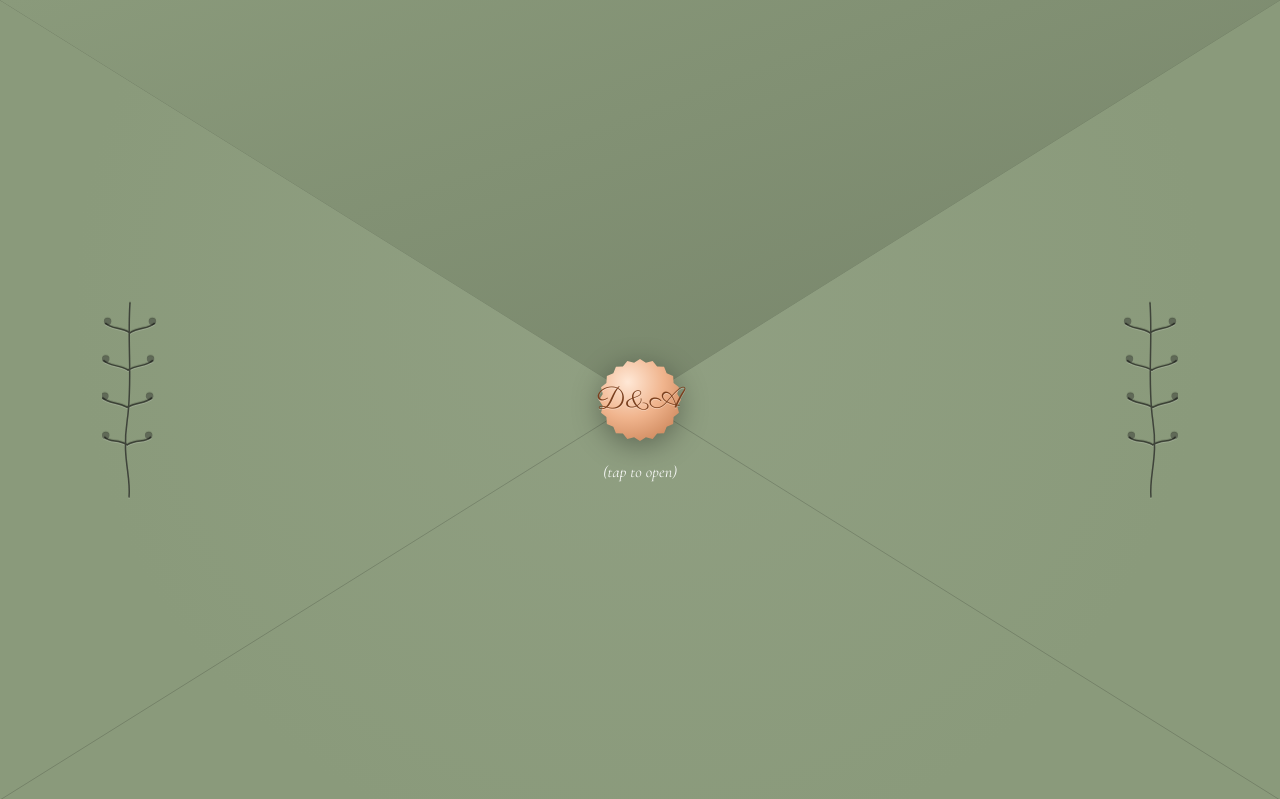
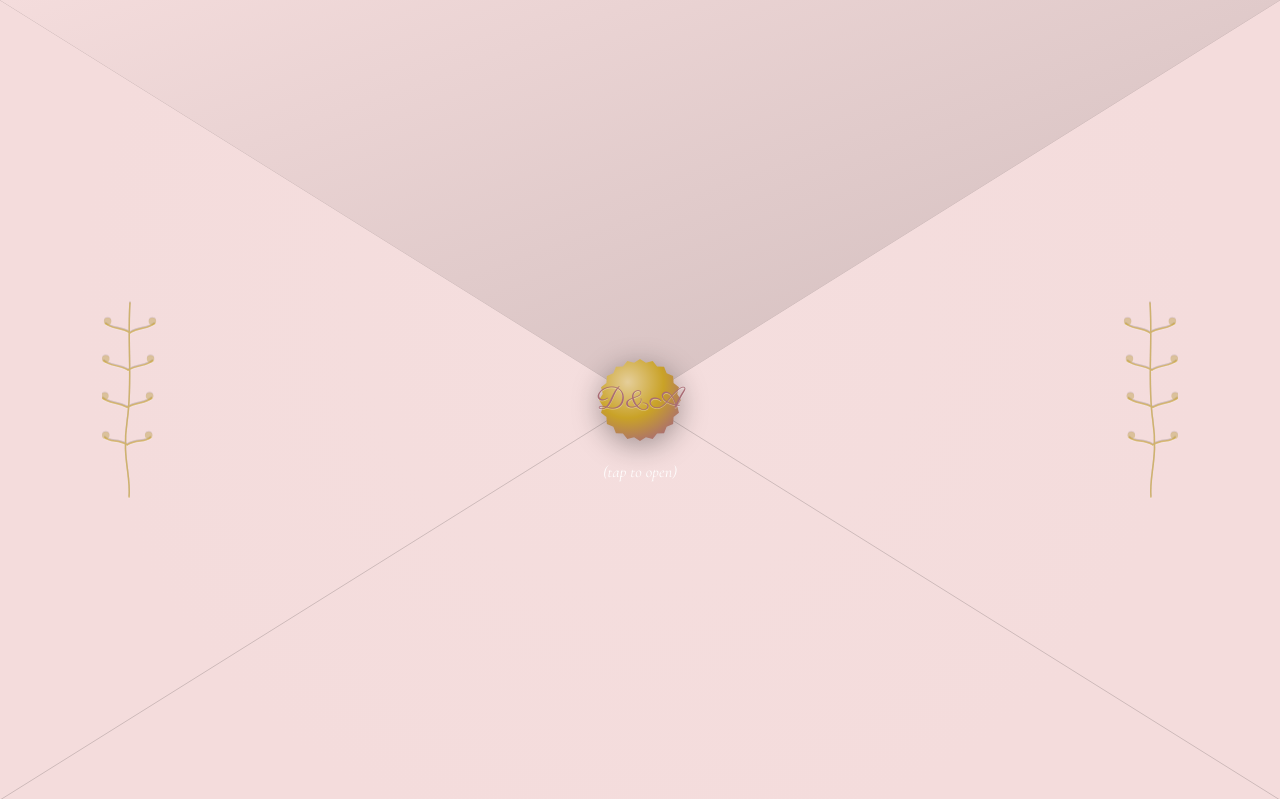
Before and after one commit to MQasim47/Wedding-invite, a website built with Vite: page index.html in a window 1280 px wide. Shown: the top 799 px of the page. Built offline with nearby package versions, Linux system fonts and the light colour scheme; some packages are replaced by stand-ins of ours.

Commit message:
Replace burgundy/sage palette with client's gold, white and pink colours
- New 8-token theme (surface, primaryDeep, accentSoft added) in config.js,
  theme.css, and animations/theme.js
- Recolored every hardcoded green/red/burgundy hex in utils/icons.js (wax
  seals, hummingbird, wisteria/calla stems, hero illustration, dahlia band,
  closing heart) to the new gold/rose palette, wired to CSS vars where
  possible
- Fixed white-on-primary button contrast by repointing .btn/.btn-outline to
  --color-primary-deep (~4.1-4.2:1)
- Recolored RSVP error states off literal red to --color-primary-deep
- Updated favicon.svg and og-image.svg/.jpg to the new palette

```diff
--- a/src/animations/theme.js
+++ b/src/animations/theme.js
@@ -13,12 +13,16 @@ function hexToRgb(hex) {
 // the site flow from config.js alone.
 export function applyTheme() {
   const root = document.documentElement;
-  const { primary, accent, background, text, envelope } = config.theme;
+  const { primary, primaryDeep, accent, accentSoft, background, surface, text, envelope } = config.theme;
   root.style.setProperty("--color-primary", primary);
+  root.style.setProperty("--color-primary-deep", primaryDeep);
   root.style.setProperty("--color-accent", accent);
+  root.style.setProperty("--color-accent-soft", accentSoft);
   root.style.setProperty("--color-background", background);
+  root.style.setProperty("--color-surface", surface);
   root.style.setProperty("--color-text", text);
   root.style.setProperty("--color-envelope", envelope);
   root.style.setProperty("--color-primary-rgb", hexToRgb(primary));
+  root.style.setProperty("--color-primary-deep-rgb", hexToRgb(primaryDeep));
   root.style.setProperty("--color-accent-rgb", hexToRgb(accent));
 }
--- a/src/config.js
+++ b/src/config.js
@@ -132,11 +132,14 @@ export const config = {
   },
 
   theme: {
-    primary: "#6B1E2E", // burgundy
-    accent: "#C9A96E", // gold
-    background: "#FBF7F2", // cream
-    text: "#3A2A2A",
-    envelope: "#8A9A7B", // sage
+    background: "#FFFCFA",
+    surface: "#FDF4F1",
+    text: "#4A3A38",
+    primary: "#C48B93",
+    primaryDeep: "#A96B74",
+    accent: "#C9A227",
+    accentSoft: "#E5CE9A",
+    envelope: "#F4DCDC",
   },
 
   music: {
--- a/src/styles/main.css
+++ b/src/styles/main.css
@@ -159,7 +159,7 @@ svg { display: block; }
   width: 56px;
   height: 58%;
   transform: translateY(-50%);
-  color: #000;
+  color: var(--color-accent);
   z-index: 1;
   filter: drop-shadow(0 1px 0 rgba(255, 255, 255, 0.3)) drop-shadow(0 -1px 0.5px rgba(0, 0, 0, 0.25));
 }
@@ -238,7 +238,7 @@ svg { display: block; }
 
 .envelope-seal-initials {
   position: relative;
-  color: #7a3f1d;
+  color: var(--color-primary-deep);
   font-family: var(--font-script);
   font-size: 1.7rem;
   text-shadow: 0 1px 0 rgba(255, 255, 255, 0.35);
@@ -929,7 +929,7 @@ svg { display: block; }
   gap: 8px;
   padding: 12px 24px;
   border-radius: 999px;
-  background: var(--color-primary);
+  background: var(--color-primary-deep);
   color: #fff;
   font-size: 0.9rem;
   letter-spacing: 0.04em;
@@ -941,8 +941,8 @@ svg { display: block; }
 
 .btn-outline {
   background: transparent;
-  color: var(--color-primary);
-  border: 1.5px solid var(--color-primary);
+  color: var(--color-primary-deep);
+  border: 1.5px solid var(--color-primary-deep);
 }
 
 .venue-map-btn { margin-top: 16px; }
@@ -1096,7 +1096,7 @@ svg { display: block; }
 .field-textarea { resize: vertical; min-height: 90px; }
 
 .field-error {
-  color: #a02334;
+  color: var(--color-primary-deep);
   font-size: 0.78rem;
   margin-top: 4px;
   min-height: 1em;
@@ -1195,7 +1195,7 @@ svg { display: block; }
   font-size: 0.85rem;
 }
 
-.rsvp-status[data-kind="error"] { color: #a02334; }
+.rsvp-status[data-kind="error"] { color: var(--color-primary-deep); }
 .rsvp-status[data-kind="demo"] { color: var(--color-label); }
 
 .rsvp-success {
--- a/src/styles/theme.css
+++ b/src/styles/theme.css
@@ -10,22 +10,26 @@
      baseline automatically instead of needing individual re-tuning. */
   font-size: 106.25%;
 
-  --color-primary: #6B1E2E;
-  --color-accent: #C9A96E;
-  --color-background: #FBF7F2;
-  --color-text: #3A2A2A;
-  --color-envelope: #8A9A7B;
+  --color-background: #FFFCFA;
+  --color-surface: #FDF4F1;
+  --color-text: #4A3A38;
+  --color-primary: #C48B93;
+  --color-primary-deep: #A96B74;
+  --color-accent: #C9A227;
+  --color-accent-soft: #E5CE9A;
+  --color-envelope: #F4DCDC;
 
-  --color-primary-rgb: 107, 30, 46;
-  --color-accent-rgb: 201, 169, 110;
+  --color-primary-rgb: 196, 139, 147;
+  --color-primary-deep-rgb: 169, 107, 116;
+  --color-accent-rgb: 201, 162, 39;
 
   --font-script: "Parisienne", cursive;
   --font-serif: "Cormorant Garamond", "Georgia", serif;
 
-  /* Darkened gold used for small labels/dress codes/captions — the raw
-     --color-accent gold fails WCAG contrast against the cream background at
-     small sizes (~2.1:1), this blend clears 4.5:1. */
-  --color-label: color-mix(in srgb, var(--color-accent) 45%, var(--color-primary) 55%);
+  /* Rosy-dark blend used for small labels/dress codes/captions — clears
+     4.5:1 against the new cream background (~6.2:1 measured) while still
+     reading rosy rather than a flat neutral gray. */
+  --color-label: color-mix(in srgb, var(--color-text) 45%, var(--color-primary-deep) 55%);
 
   --phone-width: 430px;
   --gutter: 24px;
--- a/src/utils/icons.js
+++ b/src/utils/icons.js
@@ -165,9 +165,9 @@ export function sealScallopSVG() {
   return `<svg class="envelope-seal-shape" viewBox="0 0 100 100" aria-hidden="true">
     <defs>
       <radialGradient id="seal-blush" cx="35%" cy="28%" r="80%">
-        <stop offset="0%" stop-color="#ffe8d6" />
-        <stop offset="55%" stop-color="#f0b48d" />
-        <stop offset="100%" stop-color="#cf8a5f" />
+        <stop offset="0%" stop-color="var(--color-accent-soft)" />
+        <stop offset="55%" stop-color="var(--color-accent)" />
+        <stop offset="100%" stop-color="var(--color-primary-deep)" />
       </radialGradient>
     </defs>
     <path d="${d}" fill="url(#seal-blush)" />
@@ -251,9 +251,9 @@ export function laceDoilySVG() {
 // Small flying hummingbird — side profile, wings spread, iridescent body.
 export function hummingbirdSVG() {
   return `<svg class="hummingbird-svg" viewBox="0 0 60 40" aria-hidden="true">
-    <path d="M4 20c6-3 12-2 16 2 2-8 8-14 16-14-4 5-6 10-5 15 4-1 8 0 11 3-5 2-10 2-14 0-3 3-8 4-12 2 3 3 3 6 0 8-2-3-6-4-9-3 2-3 1-7-3-8-4-1-8-3-10-5z" fill="#2f7a5c" />
-    <circle cx="34" cy="17" r="1.6" fill="#1a2e26" />
-    <path d="M34 15c4-2 8-2 11 0-3 1-7 1-11 0z" fill="#c9a96e" opacity="0.7" />
+    <path d="M4 20c6-3 12-2 16 2 2-8 8-14 16-14-4 5-6 10-5 15 4-1 8 0 11 3-5 2-10 2-14 0-3 3-8 4-12 2 3 3 3 6 0 8-2-3-6-4-9-3 2-3 1-7-3-8-4-1-8-3-10-5z" fill="var(--color-accent)" />
+    <circle cx="34" cy="17" r="1.6" fill="#2a1f1c" />
+    <path d="M34 15c4-2 8-2 11 0-3 1-7 1-11 0z" fill="var(--color-accent)" opacity="0.7" />
   </svg>`;
 }
 
@@ -261,7 +261,7 @@ export function hummingbirdSVG() {
 // hanging florals.
 export function wisteriaClusterSVG() {
   return `<svg class="hero-floral-svg" viewBox="0 0 100 200" aria-hidden="true">
-    <path d="M50 0 C 48 40, 54 80, 48 120 S 52 170, 50 200" fill="none" stroke="#7a9b6b" stroke-width="2" opacity="0.7" />
+    <path d="M50 0 C 48 40, 54 80, 48 120 S 52 170, 50 200" fill="none" stroke="var(--color-accent-soft)" stroke-width="2" opacity="0.7" />
     <g fill="#e9b8c8">
       ${[30, 55, 80, 105, 130, 150].map((y, i) => `<ellipse cx="${50 + (i % 2 === 0 ? -14 : 14)}" cy="${y}" rx="16" ry="9" transform="rotate(${i % 2 === 0 ? -18 : 18} ${50 + (i % 2 === 0 ? -14 : 14)} ${y})" opacity="${0.55 + (i % 3) * 0.12}" />`).join("")}
     </g>
@@ -277,13 +277,13 @@ export function callaLilyClusterSVG() {
   const lily = (x, y, rot, scale) => `<g transform="translate(${x} ${y}) rotate(${rot}) scale(${scale})">
     <path d="M0 0 C -14 4, -16 22, -2 34 C 4 24, 4 10, 0 0 Z" fill="#a8215f" />
     <path d="M0 2 C -6 8, -6 18, 0 26" fill="none" stroke="#7a1746" stroke-width="1.4" opacity="0.6" />
-    <line x1="0" y1="0" x2="4" y2="30" stroke="#5c7a4a" stroke-width="2" />
+    <line x1="0" y1="0" x2="4" y2="30" stroke="var(--color-accent-soft)" stroke-width="2" />
   </g>`;
   return `<svg class="hero-floral-svg" viewBox="0 0 100 140" aria-hidden="true">
     ${lily(45, 10, -12, 1.5)}
     ${lily(65, 25, 14, 1.2)}
     ${lily(30, 35, -22, 1.1)}
-    <path d="M50 0c-4 20-2 40 4 60" fill="none" stroke="#5c7a4a" stroke-width="2" opacity="0.6" />
+    <path d="M50 0c-4 20-2 40 4 60" fill="none" stroke="var(--color-accent-soft)" stroke-width="2" opacity="0.6" />
   </svg>`;
 }
 
@@ -305,7 +305,7 @@ export function hallIllustrationSVG() {
   function topiary(x, y, scale) {
     return `<g transform="translate(${x} ${y}) scale(${scale})">
       <rect x="-4" y="0" width="8" height="10" fill="#8a6a3f" />
-      <path d="M0 -34 C-13 -20, -13 -4, 0 2 C13 -4, 13 -20, 0 -34 Z" fill="#5c7a4a" opacity="0.85" />
+      <path d="M0 -34 C-13 -20, -13 -4, 0 2 C13 -4, 13 -20, 0 -34 Z" fill="var(--color-accent-soft)" opacity="0.85" />
     </g>`;
   }
   const leftChairs = [0, 1, 2].map((i) => chair(70 - i * 16, 240 - i * 34, 1 - i * 0.22)).join("");
@@ -314,7 +314,7 @@ export function hallIllustrationSVG() {
   const rightTopiary = [0, 1].map((i) => topiary(352 + i * 10, 214 - i * 46, 1 - i * 0.3)).join("");
   const balusters = Array.from({ length: 24 }, (_, i) => {
     const x = 40 + i * 14;
-    return `<line x1="${x}" y1="92" x2="${x}" y2="104" stroke="#c9b78e" stroke-width="2" />`;
+    return `<line x1="${x}" y1="92" x2="${x}" y2="104" stroke="var(--color-accent-soft)" stroke-width="2" />`;
   }).join("");
   const garlandDots = Array.from({ length: 18 }, (_, i) => {
     const x = 130 + i * 8;
@@ -325,7 +325,7 @@ export function hallIllustrationSVG() {
     const angle = (i / 6) * Math.PI * 2;
     const x2 = 200 + Math.cos(angle) * 16;
     const y2 = 42 + Math.sin(angle) * 6 + 6;
-    return `<line x1="200" y1="42" x2="${x2.toFixed(1)}" y2="${y2.toFixed(1)}" stroke="#c9a96e" stroke-width="1.2" /><circle cx="${x2.toFixed(1)}" cy="${y2.toFixed(1)}" r="2" fill="#e8c98a" />`;
+    return `<line x1="200" y1="42" x2="${x2.toFixed(1)}" y2="${y2.toFixed(1)}" stroke="var(--color-accent)" stroke-width="1.2" /><circle cx="${x2.toFixed(1)}" cy="${y2.toFixed(1)}" r="2" fill="var(--color-accent-soft)" />`;
   }).join("");
 
   return `<svg class="hero-hall-svg" viewBox="0 0 400 260" preserveAspectRatio="xMidYMax slice" aria-hidden="true">
@@ -349,8 +349,8 @@ export function hallIllustrationSVG() {
     ${garlandDots}
 
     <!-- chandelier -->
-    <line x1="200" y1="0" x2="200" y2="42" stroke="#c9a96e" stroke-width="1.4" />
-    <ellipse cx="200" cy="44" rx="10" ry="4" fill="#e8c98a" />
+    <line x1="200" y1="0" x2="200" y2="42" stroke="var(--color-accent)" stroke-width="1.4" />
+    <ellipse cx="200" cy="44" rx="10" ry="4" fill="var(--color-accent-soft)" />
     ${chandelierArms}
 
     <!-- aisle runner -->
@@ -361,7 +361,7 @@ export function hallIllustrationSVG() {
 
     <!-- couple, small and centered near the arch -->
     <g transform="translate(200 172)">
-      <path d="M-10 40 Q-11 16 0 12 Q11 16 10 40 Z" fill="#6B1E2E" />
+      <path d="M-10 40 Q-11 16 0 12 Q11 16 10 40 Z" fill="var(--color-primary)" />
       <circle cx="-4" cy="4" r="5.2" fill="#e3ac7c" />
       <path d="M-10 42 Q-9 10 -1 4 Q4 12 4 42 Z" fill="#fdfaf5" transform="translate(9 0)" />
       <circle cx="6" cy="4" r="5.2" fill="#e3ac7c" />
@@ -388,7 +388,7 @@ export function dahliaBandSVG() {
     return out;
   }
 
-  const tones = ["#5c1420", "#7a1c2b", "#4a0f1a", "#6e1826"];
+  const tones = ["var(--color-accent)", "var(--color-accent-soft)", "var(--color-primary)", "var(--color-primary-deep)"];
   let blooms = "";
   const positions = [
     [40, 55, 34], [110, 35, 30], [175, 60, 36], [235, 30, 28], [300, 55, 34],
@@ -401,11 +401,11 @@ export function dahliaBandSVG() {
   const flecks = Array.from({ length: 14 }, () => {
     const x = (Math.random() * 400).toFixed(1);
     const y = (Math.random() * 90).toFixed(1);
-    return `<circle cx="${x}" cy="${y}" r="1.4" fill="#e8c98a" opacity="${(0.4 + Math.random() * 0.4).toFixed(2)}" />`;
+    return `<circle cx="${x}" cy="${y}" r="1.4" fill="var(--color-accent-soft)" opacity="${(0.4 + Math.random() * 0.4).toFixed(2)}" />`;
   }).join("");
 
   return `<svg class="dahlia-band-svg" viewBox="0 0 400 90" preserveAspectRatio="xMidYMid slice" aria-hidden="true">
-    <rect width="400" height="90" fill="#3a0d16" />
+    <rect width="400" height="90" fill="color-mix(in srgb, var(--color-primary-deep) 55%, black 45%)" />
     ${blooms}
     ${flecks}
   </svg>`;
@@ -419,9 +419,9 @@ export function waxSealHeartSVG() {
   return `<svg class="wax-seal-heart-svg" viewBox="0 0 100 100" aria-hidden="true">
     <defs>
       <radialGradient id="wax-heart-grad" cx="34%" cy="28%" r="75%">
-        <stop offset="0%" stop-color="#c14a5e" />
-        <stop offset="45%" stop-color="#8a2438" />
-        <stop offset="100%" stop-color="#5c1424" />
+        <stop offset="0%" stop-color="var(--color-accent-soft)" />
+        <stop offset="45%" stop-color="var(--color-primary)" />
+        <stop offset="100%" stop-color="var(--color-primary-deep)" />
       </radialGradient>
     </defs>
     <path d="M50 88s-30-18.7-39.6-37.5C4.3 39.6 8.3 24 21 24c8.3 0 14.6 5 17.9 10.6C42.2 29 48.5 24 56.8 24c12.7 0 16.7 15.6 10.6 26.5C58.2 69.3 50 88 50 88z" fill="url(#wax-heart-grad)" />
```
Also changed, not shown: public/favicon.svg, public/images/og-image.jpg, public/images/og-image.svg.
